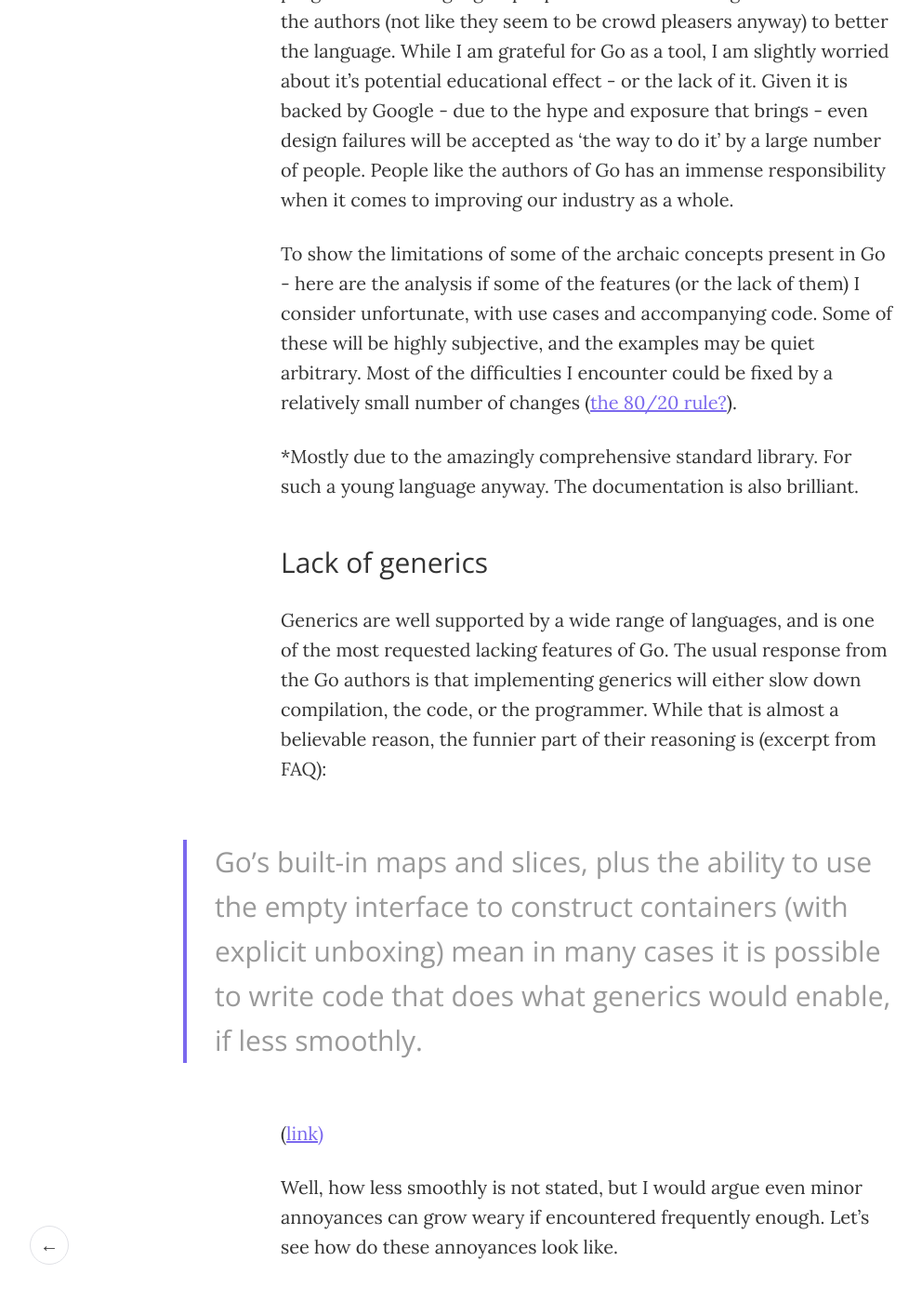
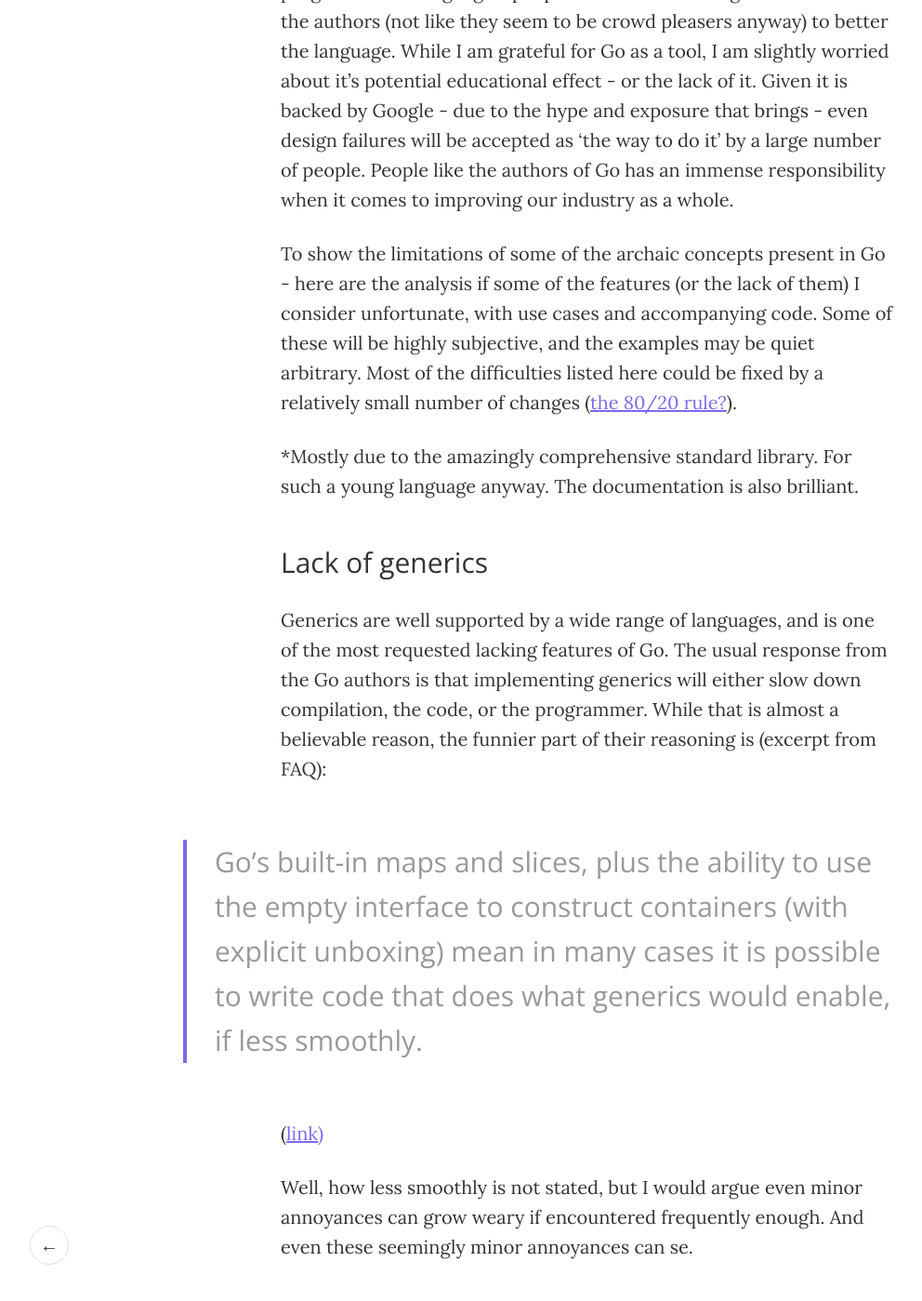
Before and after one commit to awkwordplay/awkwordplay.github.io, a Jekyll site: the page built from _posts/2014-12-01-everyday-hassles-in-go.markdown, in a window 1280 px wide and 1400 px high, scrolled down 916 px. Shown: the whole window at 93% size, without its empty margins (8-1000 px from the left). Built offline with Jekyll 4.4.1, drawn with Linux system fonts in a browser that asks for light colours; some of the changed text lies outside the part shown.

```diff
--- a/_layouts/default.html
+++ b/_layouts/default.html
@@ -4,7 +4,7 @@
 <!--[if IE 8]>         <html class="no-js lt-ie9"> <![endif]-->
 <!--[if gt IE 8]><!--> <html class="no-js"> <!--<![endif]-->
   <head>
-      <title>{{ site.name }} - {{ site.description }}</title>
+      <title>{%if page.title != null%}{{page.title}}{%else%}{{ site.name }} - {{ site.description }}{%endif%}</title>
       <meta charset="utf-8">
       <meta http-equiv="X-UA-Compatible" content="IE=edge,chrome=1">
       <meta http-equiv="content-language" content="en-gb" />
--- a/_posts/2014-12-01-everyday-hassles-in-go.markdown
+++ b/_posts/2014-12-01-everyday-hassles-in-go.markdown
@@ -10,7 +10,7 @@ Go became a reliable, if a bit simple minded friend of mine during the past year
 
 This lack of perspective in the Go community further hinders the progress of the language - people do not exert enough force toward the authors (not like they seem to be crowd pleasers anyway) to better the language. While I am grateful for Go as a tool, I am slightly worried about it's potential educational effect - or the lack of it. Given it is backed by Google - due to the hype and exposure that brings - even design failures will be accepted as 'the way to do it' by a large number of people. People like the authors of Go has an immense responsibility when it comes to improving our industry as a whole.
 
-To show the limitations of some of the archaic concepts present in Go - here are the analysis if some of the features (or the lack of them) I consider unfortunate, with use cases and accompanying code. Some of these will be highly subjective, and the examples may be quiet arbitrary. Most of the difficulties I encounter could be fixed by a relatively small number of changes (<a href="http://en.wikipedia.org/wiki/Pareto_principle">the 80/20 rule?</a>).
+To show the limitations of some of the archaic concepts present in Go - here are the analysis if some of the features (or the lack of them) I consider unfortunate, with use cases and accompanying code. Some of these will be highly subjective, and the examples may be quiet arbitrary. Most of the difficulties listed here could be fixed by a relatively small number of changes (<a href="http://en.wikipedia.org/wiki/Pareto_principle">the 80/20 rule?</a>).
 
 *Mostly due to the amazingly comprehensive standard library. For such a young language anyway. The documentation is also brilliant.
 
@@ -22,8 +22,7 @@ Generics are well supported by a wide range of languages, and is one of the most
 
 (<a href="https://golang.org/doc/faq#generics">link<a>)
 
-Well, how less smoothly is not stated, but I would argue even minor annoyances can grow weary if encountered frequently enough.
-Let's see how do these annoyances look like.
+Well, how less smoothly is not stated, but I would argue even minor annoyances can grow weary if encountered frequently enough. And even these seemingly minor annoyances can se.
 
 #### Flow distruption
 
```
Also changed, not shown: other parts of _posts/2014-12-01-everyday-hassles-in-go.markdown (+1 -1 lines).
